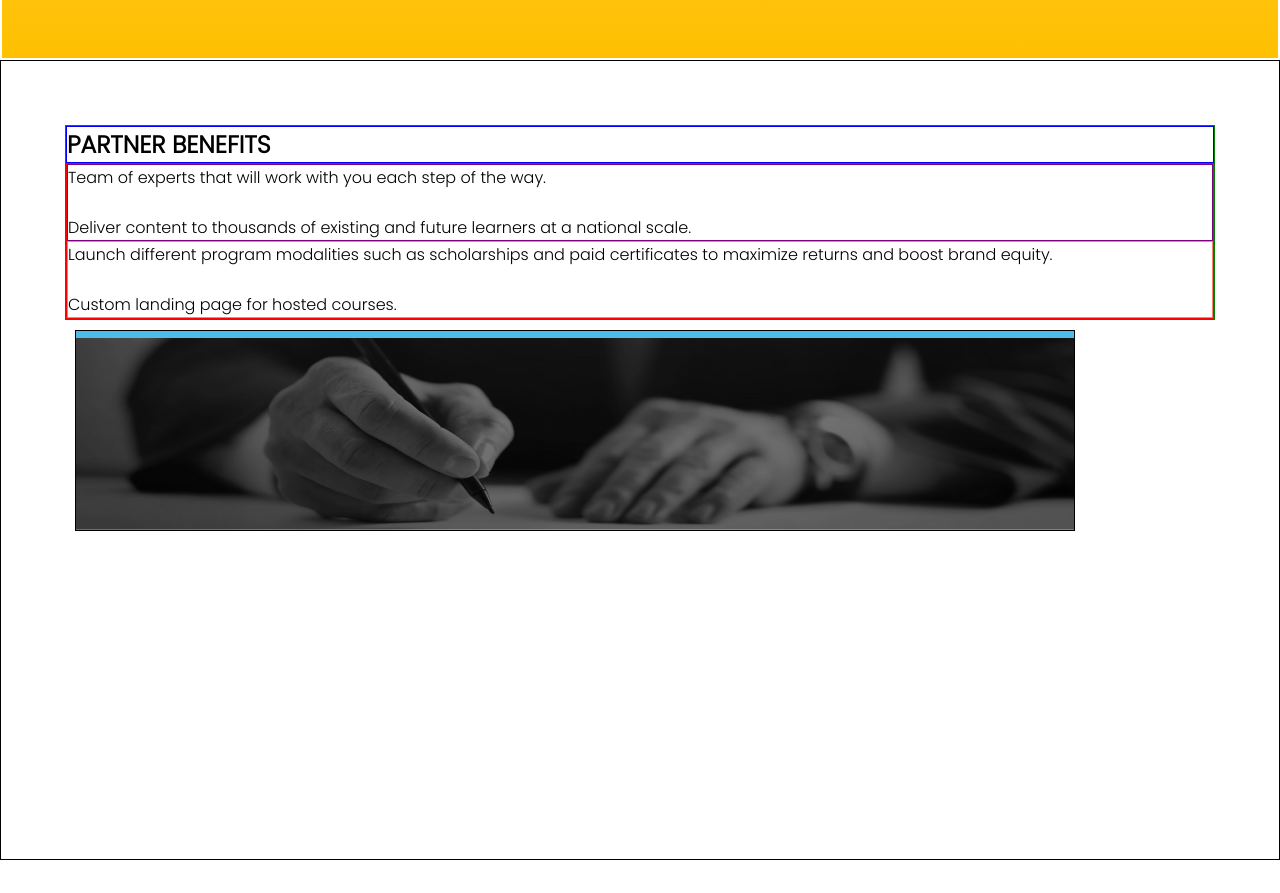
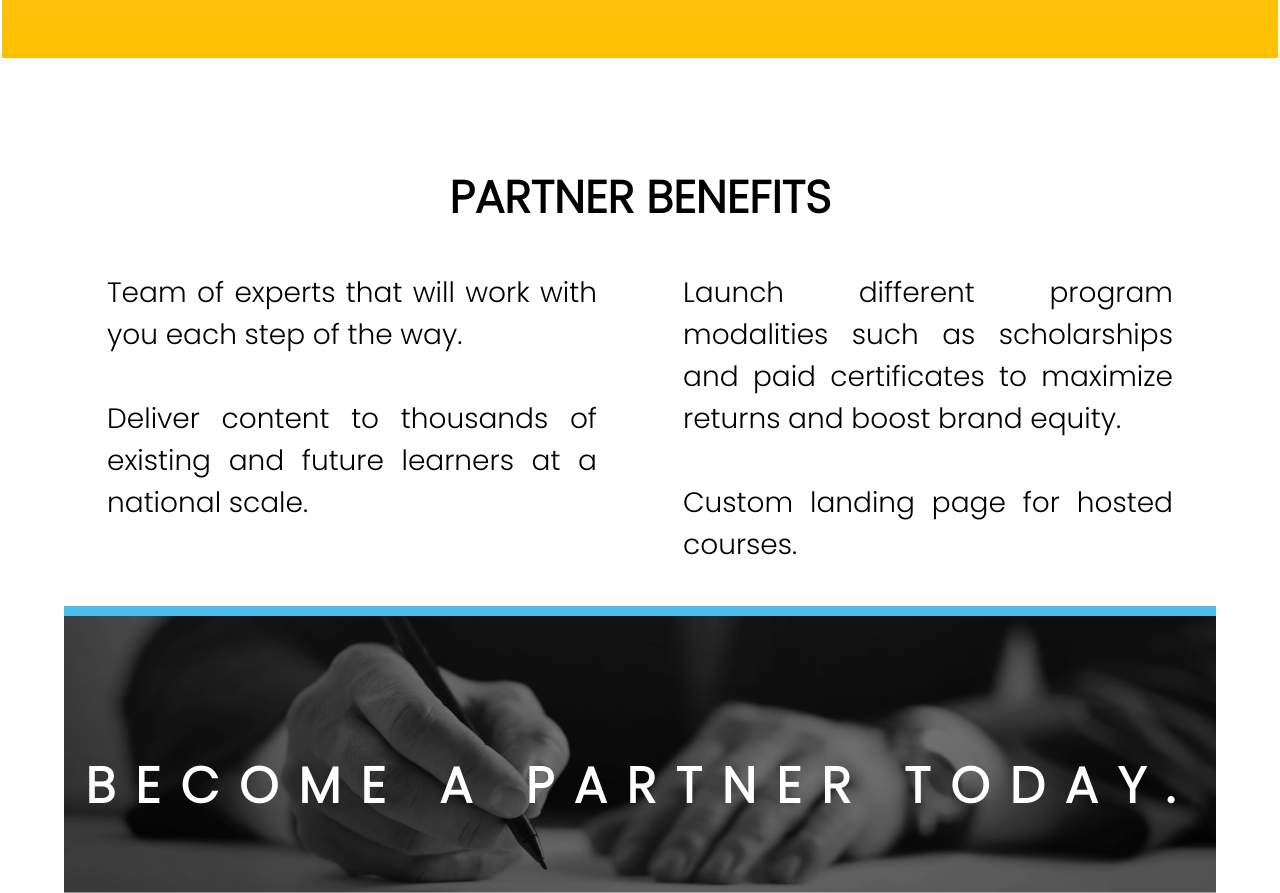
Before and after one commit to tmtgcoredev/james, a plain HTML site: page index.html in a window 1280 px wide. Shown: the part 1540-2433 px from the top of the page. Before the commit the page ends 2400 px from the top, so only its background shows below. Drawn offline with Linux system fonts and the light colour scheme.

Commit message:
3 PAGES DONE

```diff
--- a/index.html
+++ b/index.html
@@ -7,6 +7,7 @@
         <link rel="stylesheet" href="style.css">
         <title>Course Development and Delivery</title>
     </head>
+
     <body>
 
         <!-- COURSE DEVELOPMENT AND DELIVERY -->
@@ -38,7 +39,10 @@
             </div>
         </section>
 
+
+
         <!-- SERVICES -->
+
         <section id="services">
             <img id="services_img" src="https://raw.githubusercontent.com/tmtgcoredev/james/main/resources/Services.png" alt="services">
             <div class="services_content">
@@ -78,7 +82,10 @@
             </div>
         </section>
 
+
+
         <!-- PARTNER BENEFITS -->
+
         <section id="partner_benefits">
             <div class="pb_content">
                 <h1>PARTNER BENEFITS</h1>
@@ -91,7 +98,10 @@
                 </div>
                 </div>
             </div>
+            <div id="image_text">
             <img src="https://raw.githubusercontent.com/tmtgcoredev/james/main/resources/Become%20a%20Partner%20Today.png" alt="Become a partner today.">
+            <h1>BECOME A PARTNER TODAY.</h1>
+            </div>
         </section>
 
     </body>
--- a/style.css
+++ b/style.css
@@ -4,6 +4,10 @@
     padding: 0;
     box-sizing: border-box;
     font-family: 'poppins',sans-serif;
+}
+body {
+    scroll-snap-type: y mandatory;
+    overflow-y: scroll;
 }
 #course_development_and_delivery{
     width: 100%;
@@ -12,6 +16,7 @@
     display: flex;
     justify-content: center;
     position:relative;
+    scroll-snap-align: start;
 }
 #on_left{
     width: 100%;
@@ -80,6 +85,7 @@
     position:relative;
     border: 2px solid;
     color: white;
+    scroll-snap-align: start;
 }
 #services_img{
     width: 100%;
@@ -111,7 +117,6 @@
     max-width: 80px;
     margin: 10px;
     height: fit-content;
-
 }
 .services_section ul{
     width: 100%;
@@ -132,31 +137,67 @@
     font-size: 16px;
 }
 #partner_benefits{
-    border: 1px solid;
     width: 100%;
     height: 100vh;
     padding: 5%;
     position:relative;
-}
-#partner_benefits img{
-    border: 1px solid;
-    width: 100%;
-    max-width: 1000px;
-    margin: 10px;
-    height: 30%;
+    scroll-snap-align: start;
 }
 .pb_content{
-    border: 1px green solid;
+    text-align: center;
+    margin: 40px 0;
 }
 .pb_content h1{
-    border: 1px blue solid;
+    font-size: 45px;
+    margin: 40px;
 }
 .pb_statement{
-    border: 1px red solid;
+    display: flex;
+    justify-content: center;
+}
+.pb_statement div{
+    text-align: justify;
+    max-width: 750px;
+    width: 100%;
+    font-size: 28px;
+    padding: 0 2%;
+    margin: 0 20px;
+    position: relative;
 }
 .pb_1{
-    border: 1px purple solid;
+    position: absolute;
+    left: 0;
 }
 .pb_2{
-    border: 1px salmon solid;
+    position: absolute;
+    right: 0;
 }
+#image_text{
+    position: relative;
+}
+#image_text img{
+    width: 100%;
+    max-width: 1600px;
+    margin: 10px;
+    height: fit-content;
+
+    /*horizontally align in block display*/
+    display: block;
+    margin: 0 auto;
+    /*position: absolute;
+    left: 50%;
+    bottom: 15%;
+    transform: translateX(-50%);*/
+}
+#image_text h1{
+    position: absolute;
+    text-align: center;
+    width: 100%;
+    left: 50%;
+    top: 50%;
+    transform: translateY(-50%);
+    transform: translateX(-50%);
+    color: white;
+    font-size: 50px;
+    letter-spacing: 20px;
+}
```
